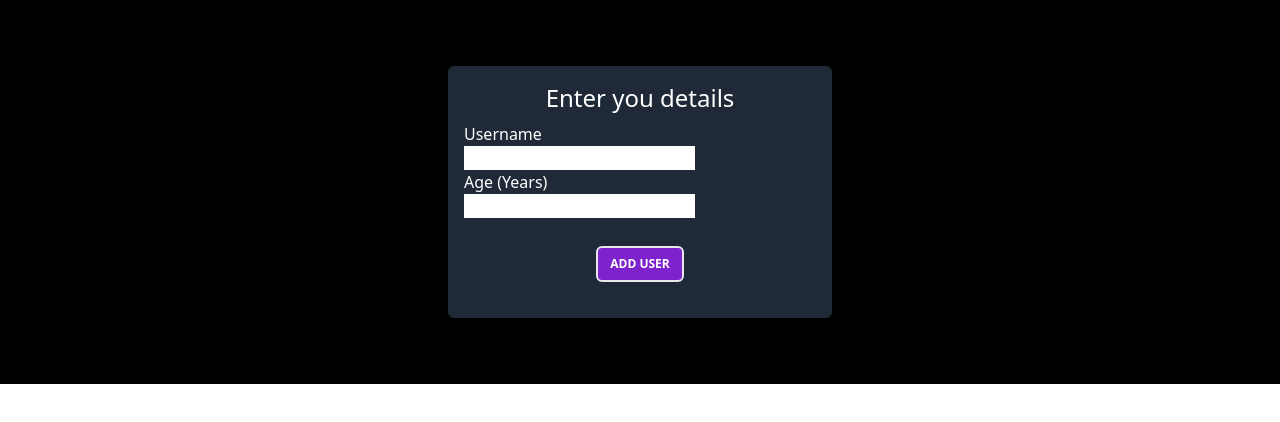
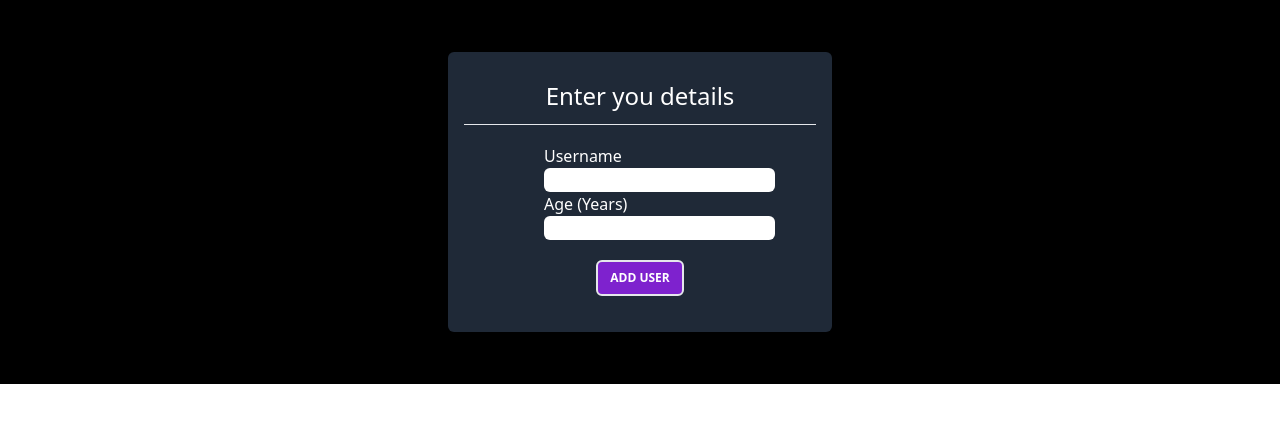
Before and after one commit to kuldeepn/React, a React (Create React App) app: page / in a window 1280 px wide. Shown: the top 422 px of the page. Built offline with nearby package versions, Linux system fonts and the light colour scheme; the HTML template or start-up script is replaced by a standard one.

Commit message:
Formatting

```diff
--- a/src/App.js
+++ b/src/App.js
@@ -2,6 +2,11 @@
 import Form from './components/Userdata/Form';
 
 function App() {
+
+
+
+
+
   return (
     <div className='bg-black'>
       <Form></Form>
--- a/src/components/Userdata/DataListing.js
+++ b/src/components/Userdata/DataListing.js
@@ -1,5 +1,7 @@
-const DataListing  = () => {
-    return
+const DataListing  = (props) => {
+    return (
+
+    )
 }
 
 export default DataListing;
--- a/src/components/Userdata/Form.js
+++ b/src/components/Userdata/Form.js
@@ -27,16 +27,17 @@ const Form = (props) => {
   return (
     <div className="flex items-center justify-center h-96">
       <form className="p-4 bg-gray-800 text-center rounded-md w-96" onSubmit={SumbitHandler}>
-        <span className="text-white text-2xl">Enter you details</span>
-        <div className="py-2 text-left ">
+        <h1 className="text-white text-2xl py-3">Enter you details</h1>
+        <hr className='h-5'></hr>
+        <div className="text-left px-20">
           <label className="text-white"> Username </label>
           <input
             type="text"
             onChange={UserNameHandler}
-            className="block"
+            className="block rounded-md"
           ></input>
           <label className="text-white"> Age (Years) </label>
-          <input type="number" onChange={AgeHandler} className="block"></input>
+          <input type="number" onChange={AgeHandler} className="block rounded-md w-auto"></input>
         </div>
         <Button type="submit"> Add User </Button>
         <div className="px-24">
```
